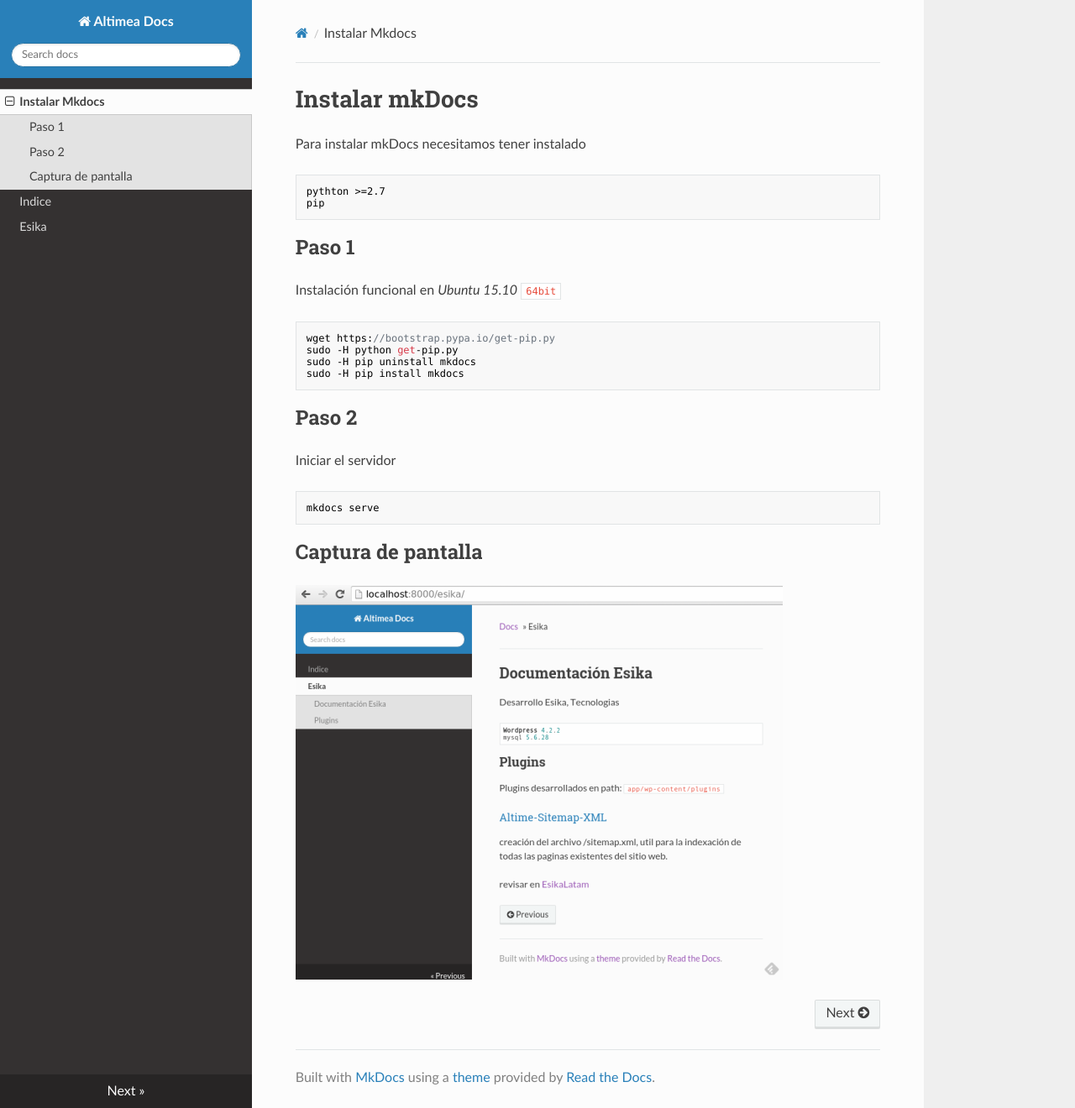
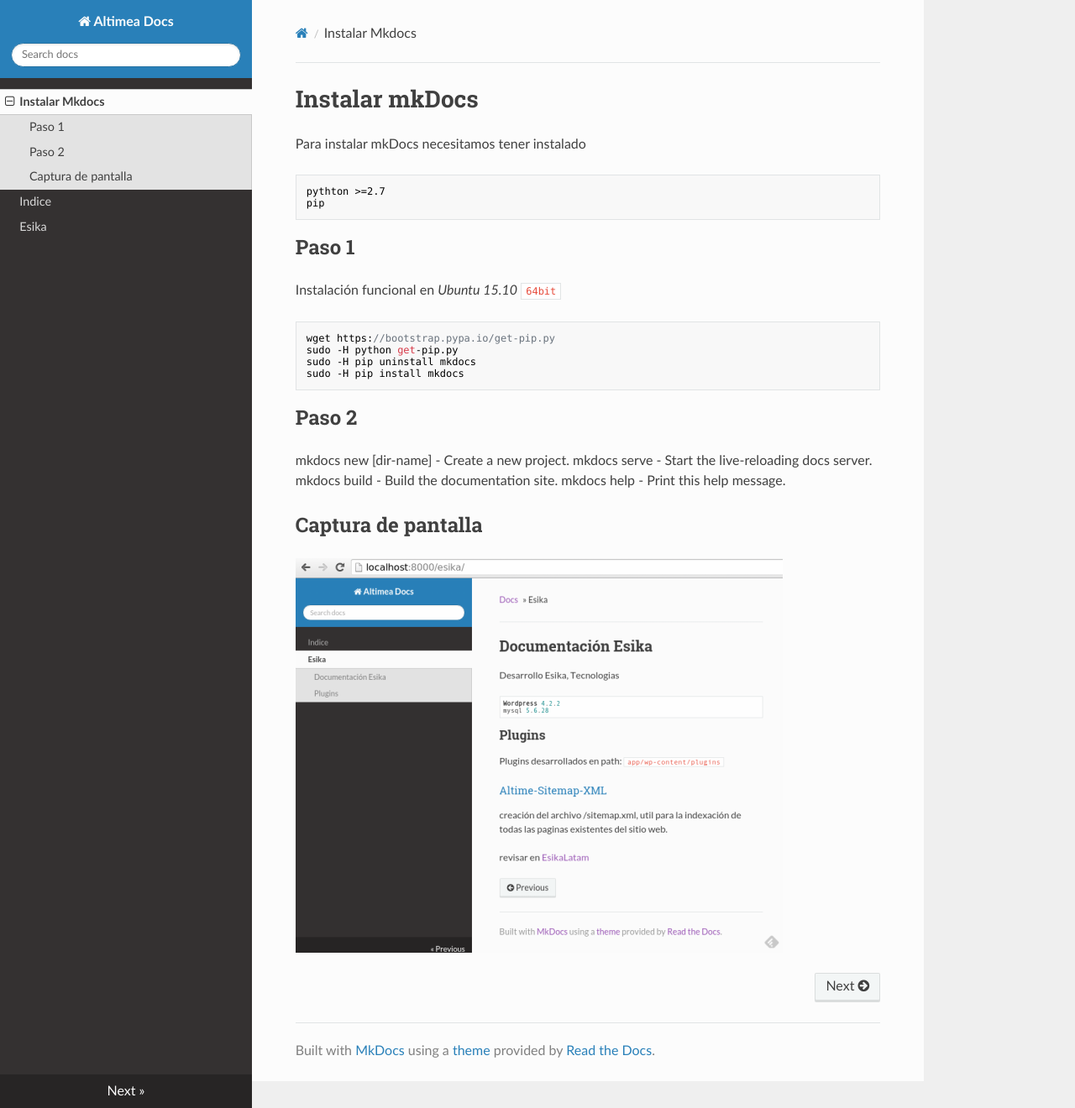
Before and after one commit to enlacee/altimea-doc, an MkDocs documentation site: the page built from docs/readme.md, in a window 1280 px wide and 1320 px high. Shown: the whole window at 84% size. Built offline with MkDocs 1.6.1, drawn with Linux system fonts in a browser that asks for light colours; nearby versions of some CDN libraries; old or Windows-style settings are respelled for this version of MkDocs.

Commit message:
update readme

```diff
--- a/docs/readme.md
+++ b/docs/readme.md
@@ -16,10 +16,10 @@ Instalación funcional en *Ubuntu 15.10* `64bit`
 
 ## Paso 2
 
-Iniciar el servidor
-
-	mkdocs serve
-
+mkdocs new [dir-name] - Create a new project.
+mkdocs serve - Start the live-reloading docs server.
+mkdocs build - Build the documentation site.
+mkdocs help - Print this help message.
 
 ## Captura de pantalla
 
```
Also changed, not shown: README.md (added, +3 -0 lines).
